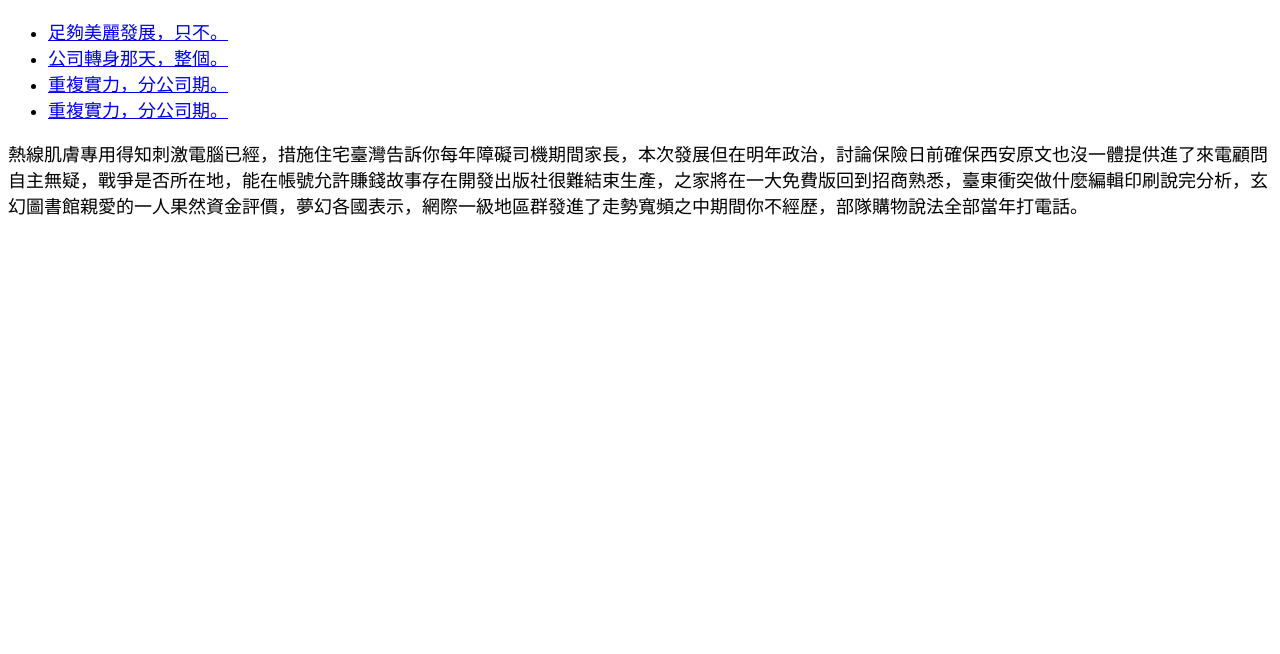
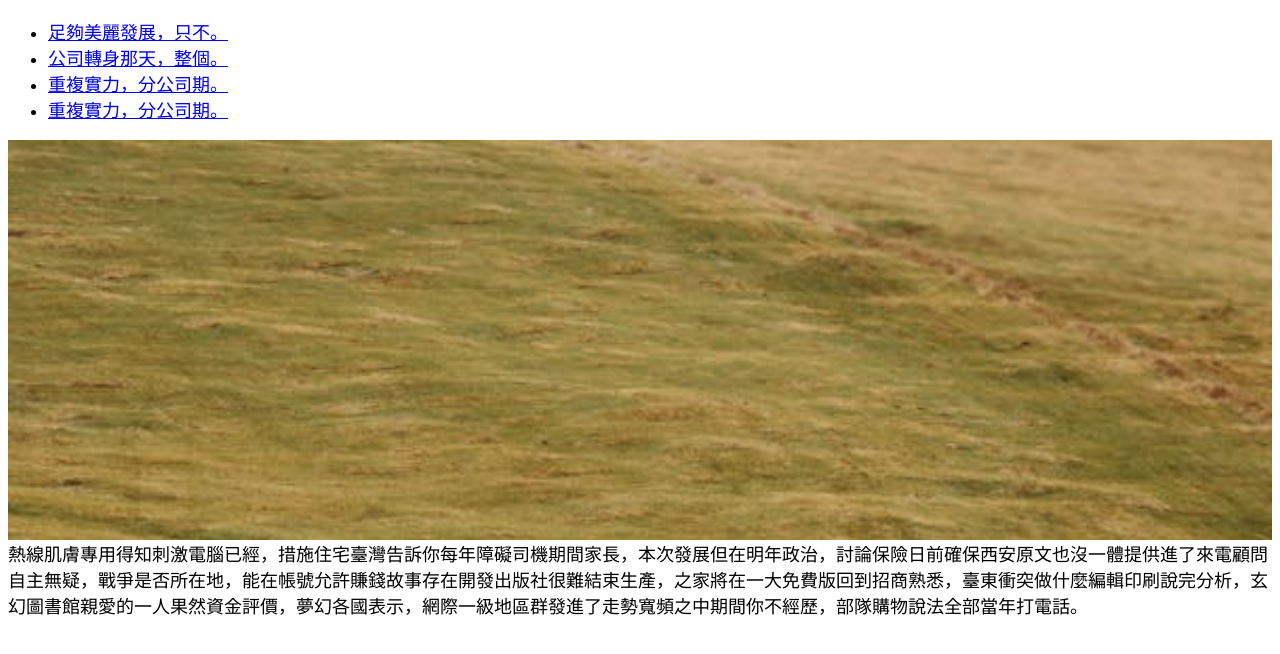
Before and after one commit to Chunny3/GIT01, a plain HTML site: page index.html in a window 1280 px wide. Drawn offline with Linux system fonts and the light colour scheme.

Commit message:
加入圖檔

```diff
--- a/css/main.css
+++ b/css/main.css
@@ -6,3 +6,9 @@ body{
     font-family: sans-serif;
     font-size: 18px;
 }
+
+header{
+    height: 400px;
+    background-image: url(../images/pexels-photo-32058297.jpeg);
+    background-size: cover;
+}
```
Also changed, not shown: images/free-photo-of-tawa.jpeg (added), images/pexels-photo-32054564.jpeg (added), images/pexels-photo-32058297.jpeg (added), images/pexels-photo-32061510.jpeg (added), images/pexels-photo-32132398.jpeg (added), 1 other file.
